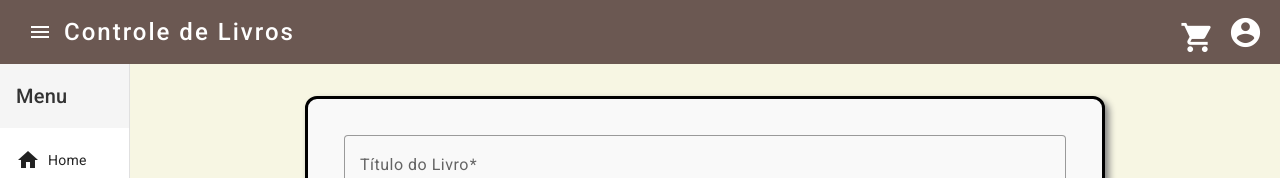
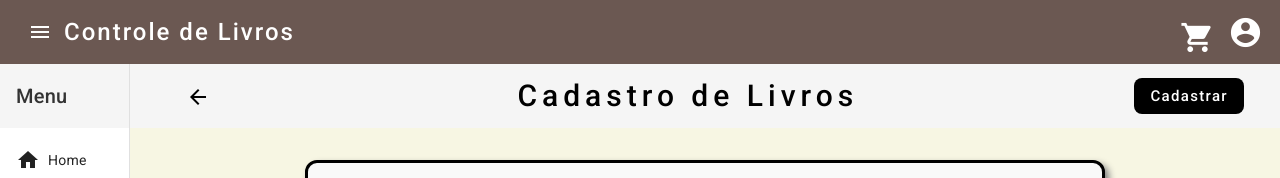
Before and after one commit to KethelenParra/TP2, an Angular app in the folder tp2/: page /admin/livros/new in a window 1280 px wide. Shown: the top 178 px of the page. Built offline with nearby package versions, Linux system fonts and the light colour scheme; no server answers.

Commit message:
Organizando box e livro

```diff
--- a/tp2/src/app/box/components/box-form/box-form.component.html
+++ b/tp2/src/app/box/components/box-form/box-form.component.html
@@ -1,4 +1,3 @@
-<div class="container">
 <mat-toolbar color="primary" class="toolbar">
     <div class="flex-container">
         <div>
@@ -19,6 +18,7 @@
         </div>
     </mat-toolbar>
 
+<div class="container">
     <mat-card class="formulario">
         <mat-card-content>
             <form [formGroup]="formGroup">
--- a/tp2/src/app/livro/components/livro-form/livro-form.component.html
+++ b/tp2/src/app/livro/components/livro-form/livro-form.component.html
@@ -1,3 +1,23 @@
+<mat-toolbar color="primary" class="toolbar">
+    <div class="flex-container">
+        <div>
+            <span class="material-symbols-outlined">
+                <a href="/admin/livros"><mat-icon class="material-icons"> arrow_back </mat-icon></a>
+            </span>
+        </div>
+        <span class="cadastrar">Cadastro de Livros</span>
+        <button mat-button [matMenuTriggerFor]="menu" class="menu-button">Cadastrar</button>
+        <mat-menu #menu="matMenu">
+            <button mat-menu-item (click)="navService.livro()">Livros</button>
+            <button mat-menu-item (click)="navService.box()">Box</button>
+            <button mat-menu-item (click)="navService.autor()">Autores</button>
+            <button mat-menu-item (click)="navService.genero()">Gênero</button>
+            <button mat-menu-item (click)="navService.fornecedor()">Fornecedores</button>
+            <button mat-menu-item (click)="navService.editora()">Editoras</button>
+        </mat-menu>
+    </div>
+</mat-toolbar>
+
 <div class="container">
     <mat-card class="formulario">
         <mat-card-content>
```
Lines whose indentation alone changed are shown as unchanged.
